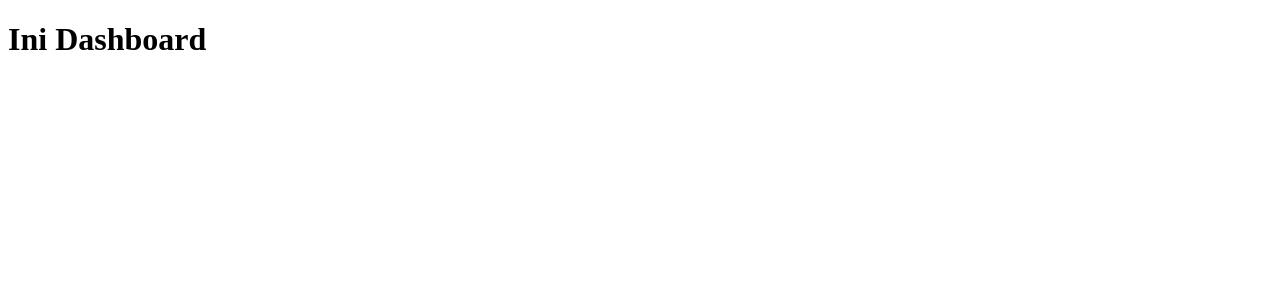
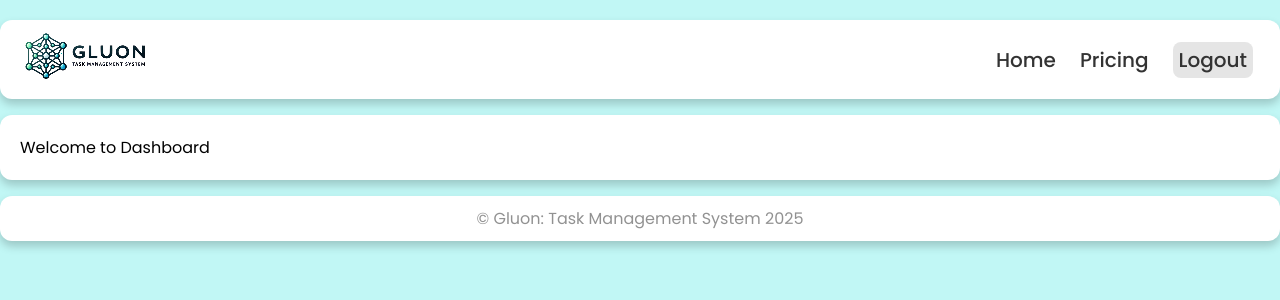
Before and after one commit to rafiizzaturohman/GluonTMS, a PHP site: page /page/dashboard.php in a window 1280 px wide. Shown: the top 300 px of the page. Run offline with PHP 8.4, Linux system fonts and the light colour scheme; the visitor is signed in with stand-in values (Sample User, id 1).

Commit message:
GluonTMS

```diff
--- /dev/null
+++ b/functions/logout.php
@@ -0,0 +1,6 @@
+<?php
+session_start();
+session_destroy(); // Destroy all session data
+header("location: ../index.php"); // Redirect to login page
+exit();
+?>
--- a/page/dashboard.php
+++ b/page/dashboard.php
@@ -1,11 +1,56 @@
+<?php
+session_start();
+
+// Check if the user is logged in
+if (!isset($_SESSION['email'])) {
+    header("Location: ../index.php");
+    exit();
+}
+?>
+
 <!DOCTYPE html>
 <html lang="en">
+
 <head>
     <meta charset="UTF-8">
     <meta name="viewport" content="width=device-width, initial-scale=1.0">
-    <title>Document</title>
+
+    <link rel="stylesheet" href="../public/stylesheets/styles.css">
+    <link rel="stylesheet" href="../public/stylesheets/headfoot.css">
+    <link rel="stylesheet" href="../public/stylesheets/dashboard.css">
+    <link rel="stylesheet" href="https://cdnjs.cloudflare.com/ajax/libs/font-awesome/6.7.2/css/all.min.css" integrity="sha512-Evv84Mr4kqVGRNSgIGL/F/aIDqQb7xQ2vcrdIwxfjThSH8CSR7PBEakCr51Ck+w+/U6swU2Im1vVX0SVk9ABhg==" crossorigin="anonymous" referrerpolicy="no-referrer" />
+
+    <link rel="shortcut icon" href="../assets/images/20250127_182602.png" type="image/x-icon">
+
+    <title>Gluon: Task Management System</title>
 </head>
+
 <body>
-    <h1>Ini Dashboard</h1>
+    <header class="nav-header">
+        <div class="nav-logo">
+            <a href="../index.php">
+                <img src="../assets/images/nav-logo.png" alt="GTMS Logo">
+            </a>
+        </div>
+
+        <div>
+            <ul class="nav-links">
+                <li class="backward"><a href="../index.php">Home</a></li>
+                <li class="center"><a href="../index.php">Pricing</a></li>
+                <li class="forward"><a class="logout" href="../functions/logout.php">Logout</a> </li>
+            </ul>
+        </div>
+    </header>
+
+    <main>
+        <section id="dashboard" class="dashboard">
+            <div>Welcome to Dashboard</div>
+        </section>
+    </main>
+
+    <footer class="main-footer">
+        <p>&copy; Gluon: Task Management System 2025</p>
+    </footer>
 </body>
+
 </html>
--- a/page/login.php
+++ b/page/login.php
@@ -22,11 +22,12 @@
                 <img src="../assets/images/nav-logo.png" alt="GTMS Logo">
             </a>
         </div>
+
         <div>
             <ul class="nav-links">
                 <li class="backward"><a href="../index.php">Home</a></li>
                 <li class="center"><a href="../index.php">Pricing</a></li>
-                <li class="forward"><a class="login" href="#">Sign Up</a></li>
+                <li class="forward"><a class="login" href="./register.php">Sign Up</a></li>
             </ul>
         </div>
     </header>
--- a/page/register.php
+++ b/page/register.php
@@ -28,7 +28,7 @@
             <ul class="nav-links">
                 <li class="backward"><a href="../index.php">Home</a></li>
                 <li class="center"><a href="../index.php">Pricing</a></li>
-                <li class="forward"><a class="login" href="#">Log In</a></li>
+                <li class="forward"><a class="login" href="./login.php">Log In</a></li>
             </ul>
         </div>
         <!-- &#9776; -->
--- /dev/null
+++ b/public/stylesheets/dashboard.css
@@ -0,0 +1,21 @@
+.dashboard {
+  align-items: center;
+  gap: 4rem;
+  margin-block: 1rem;
+  padding: 20px;
+  border-radius: 12px;
+  background-color: white;
+  box-shadow: 0 5px 10px rgba(0, 0, 0, 0.2);
+}
+
+.nav-links li a.logout {
+    background-color: #c4c4c471;
+    padding: 4px 6px 4px 6px;
+    border-radius: 8px;
+    transition: background-color 0.3s ease;
+  }
+
+  .nav-links li a.logout:hover {
+    background-color: transparent;
+    padding: 4px 6px 4px 6px;
+  }
--- a/routes/routes.php
+++ b/routes/routes.php
@@ -23,7 +23,6 @@ function login($email, $password) {
         if ($result->num_rows > 0) {
             $user = $result->fetch_assoc();
 
-            // Verify the password against the hashed password
             if (password_verify($password, $user['password_hash'])) {
                 session_start();
                 $_SESSION['email'] = $user['email'];
```
